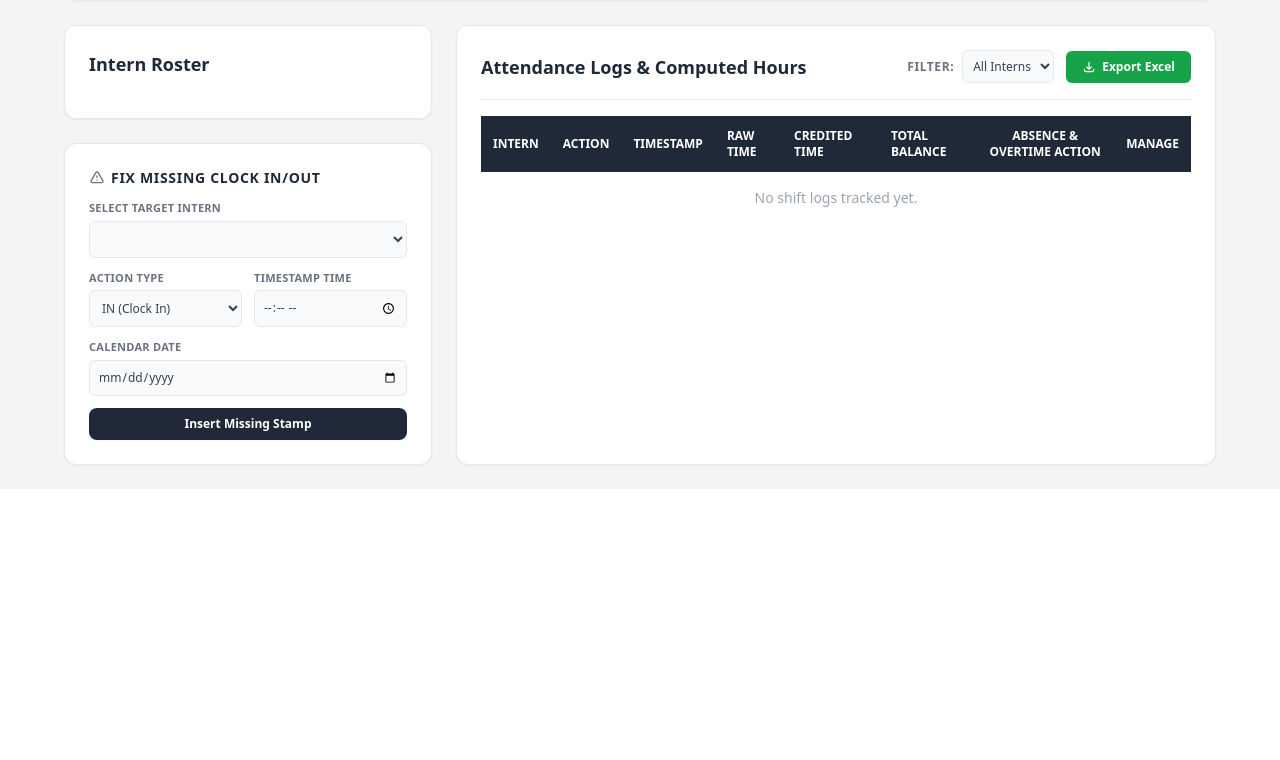
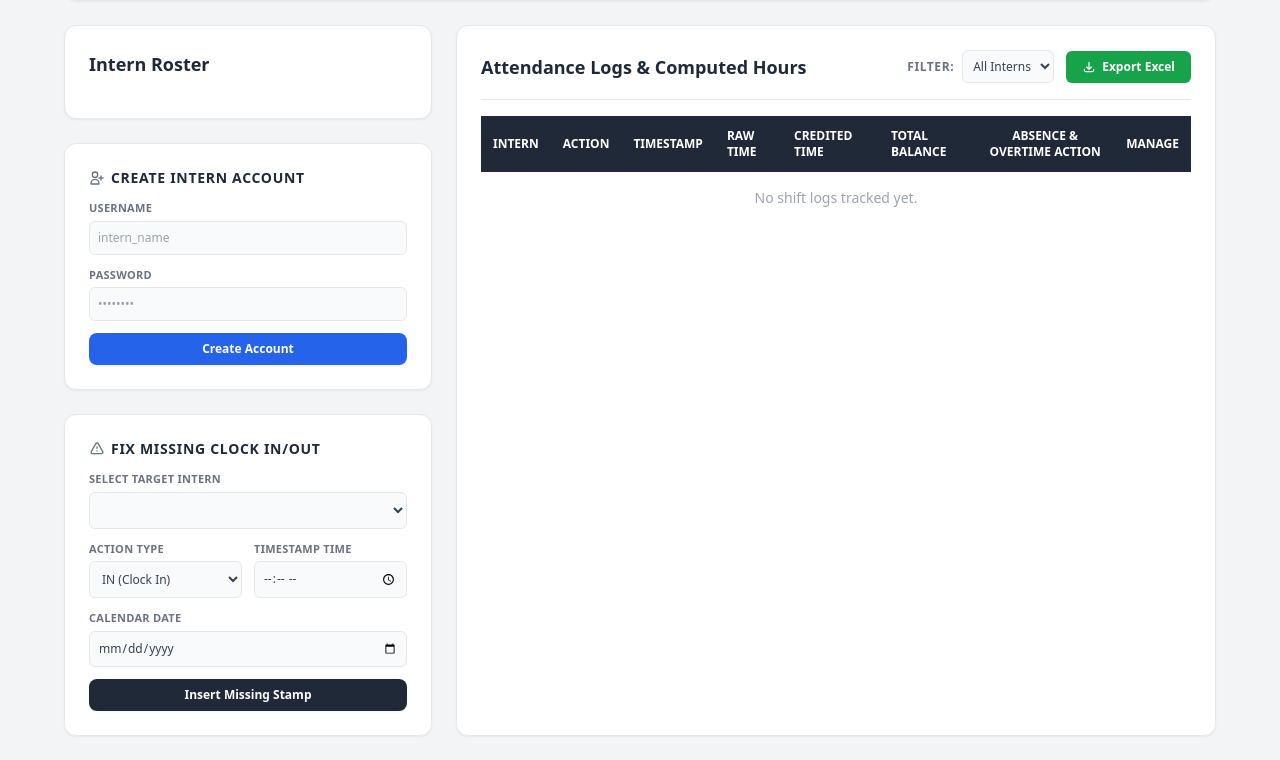
Before and after one commit to moimo1/InternLogbook, a Flask app: template templates/admin.html in a window 1280 px wide. Shown: the part 471-1231 px from the top of the page. Before the commit the page ends 938 px from the top, so only its background shows below. Run offline with Flask 3, Linux system fonts and the light colour scheme; the template is opened without the code that fills it, so the values that code supplies are empty; some libraries are stand-ins or nearby versions.

Commit message:
made admin solely responsible for account creation

```diff
--- a/app.py
+++ b/app.py
@@ -80,26 +80,7 @@ def log_in():
         flash('Invalid username or password.', 'danger')
     return render_template('login.html')
 
-@app.route('/register', methods=['GET', 'POST'])
-def register():
-    if request.method == 'POST':
-        username = request.form.get('username')
-        password = request.form.get('password')
 
-        try:
-            with get_db_connection() as conn:
-                with conn.cursor() as cursor:
-                    cursor.execute(
-                        'INSERT INTO users (username, password, roles, is_active) VALUES (%s, %s, %s, %s)',
-                        (username, password, 'intern', 1)
-                    )
-                conn.commit()
-            flash('Registration successful! Please log in.', 'success')
-            return redirect(url_for('log_in'))
-        except Exception:
-            flash('Username already exists.', 'danger')
-
-    return render_template('register.html')
 
 @app.route('/logout')
 def logout():
@@ -350,6 +331,28 @@ def delete_intern(user_id):
         conn.commit()
     return redirect(url_for('admin_dashboard'))
 
+@app.route('/admin/intern/create', methods=['POST'])
+def create_intern():
+    if session.get('role') != 'admin': return "Unauthorized", 403
+
+    username = request.form.get('username')
+    password = request.form.get('password')
+
+    if username and password:
+        try:
+            with get_db_connection() as conn:
+                with conn.cursor() as cursor:
+                    cursor.execute(
+                        "INSERT INTO users (username, password, roles, is_active) VALUES (%s, %s, 'intern', 1)",
+                        (username, password)
+                    )
+                conn.commit()
+            flash(f"Intern account '{username}' created successfully.", "success")
+        except Exception:
+            flash("Failed to create account. Username might already exist.", "danger")
+
+    return redirect(url_for('admin_dashboard'))
+
 @app.route('/admin/logs/manual-insert', methods=['POST'])
 def manual_insert_log():
     if session.get('role') != 'admin': return "Unauthorized", 403
--- a/templates/admin.html
+++ b/templates/admin.html
@@ -97,6 +97,29 @@
                         </div>
                         {% endfor %}
                     </div>
+                </div>
+
+                <!-- Create Intern Account Form -->
+                <div class="bg-white p-6 rounded-xl shadow-sm border">
+                    <h3 class="text-sm font-bold text-gray-800 uppercase tracking-wider mb-3 flex items-center">
+                        <svg class="w-4 h-4 mr-1.5 text-gray-500" fill="none" stroke="currentColor" viewBox="0 0 24 24">
+                            <path stroke-linecap="round" stroke-linejoin="round" stroke-width="2" d="M18 9v3m0 0v3m0-3h3m-3 0h-3m-2-5a4 4 0 11-8 0 4 4 0 018 0zM3 20a6 6 0 0112 0v1H3v-1z"></path>
+                        </svg>
+                        Create Intern Account
+                    </h3>
+                    <form action="/admin/intern/create" method="POST" class="space-y-3">
+                        <div>
+                            <label class="text-[11px] font-bold text-gray-500 uppercase tracking-wide block">Username</label>
+                            <input type="text" name="username" required placeholder="intern_name" class="w-full border p-2 text-xs rounded-md bg-gray-50 mt-1 text-gray-700 focus:outline-none focus:ring-1 focus:ring-blue-500">
+                        </div>
+                        <div>
+                            <label class="text-[11px] font-bold text-gray-500 uppercase tracking-wide block">Password</label>
+                            <input type="password" name="password" required placeholder="••••••••" class="w-full border p-2 text-xs rounded-md bg-gray-50 mt-1 text-gray-700 focus:outline-none focus:ring-1 focus:ring-blue-500">
+                        </div>
+                        <button type="submit" class="w-full bg-blue-600 hover:bg-blue-700 text-white text-xs font-bold py-2 rounded-lg transition-colors shadow-sm mt-2">
+                            Create Account
+                        </button>
+                    </form>
                 </div>
 
                 <!-- Insert Missed Log Utility Form Override Panel -->
--- a/templates/login.html
+++ b/templates/login.html
@@ -19,7 +19,6 @@
             </div>
             <button type="submit" class="w-full bg-blue-600 text-white font-bold py-2 rounded-md hover:bg-blue-700">Log In</button>
         </form>
-        <p class="mt-4 text-sm text-center text-gray-600">New intern? <a href="/register" class="text-blue-600 hover:underline">Create an account</a></p>
     </div>
 </body>
 </html>
```
Also changed, not shown: templates/register.html (deleted, +0 -25 lines).
